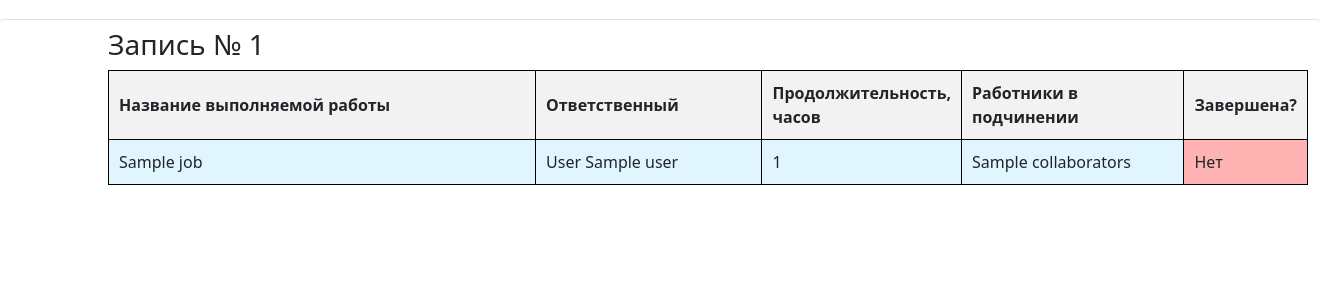
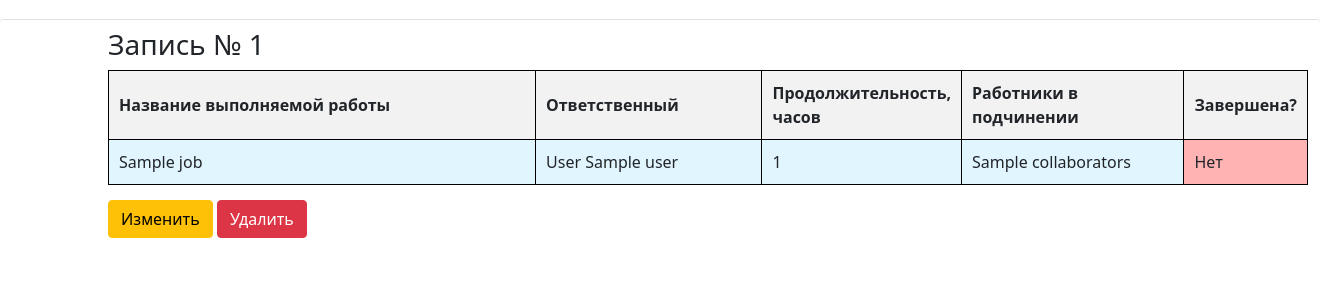
Before and after one commit to weplok/Flask-Shop-Yandex-Lyceum, a Flask app: template templates/jobs.html in a window 1320 px wide. Shown: the part 241-541 px from the top of the page. Run offline with Flask 3, Linux system fonts and the light colour scheme; a user stored in the database is signed in; tables that the repository leaves empty hold one stand-in row (values such as "Sample post"); the template is opened without the code that fills it: most values are stand-ins (such as "Sample title", 1, 10 or a date in 2020).

Commit message:
Create edit_job form, add edit-btn

```diff
--- a/static/css/style.css
+++ b/static/css/style.css
@@ -35,6 +35,11 @@
     background-color: #7dff93;
 }
 
+.table-bottom-btn {
+    margin-top: 15px;
+    margin-left: 100px;
+}
+
 form {
     margin-left: 40px;
     width: 90%;
--- a/templates/jobs.html
+++ b/templates/jobs.html
@@ -30,9 +30,9 @@
       {% endif %}
     </tr>
   </table>
-  {% if current_user.is_authenticated and current_user == item.user %}
-    <div>
-        <a href="/news/{{ job.id }}" class="btn btn-warning">
+  {% if current_user.is_authenticated and (current_user.id == job.team_leader or current_user.id == 1) %}
+    <div class="table-bottom-btn">
+        <a href="/editjob/{{ job.id }}/{{ current_user.id }}" class="btn btn-warning">
             Изменить
         </a>
         <a href="/news_delete/{{ job.id }}" class="btn btn-danger">
```
